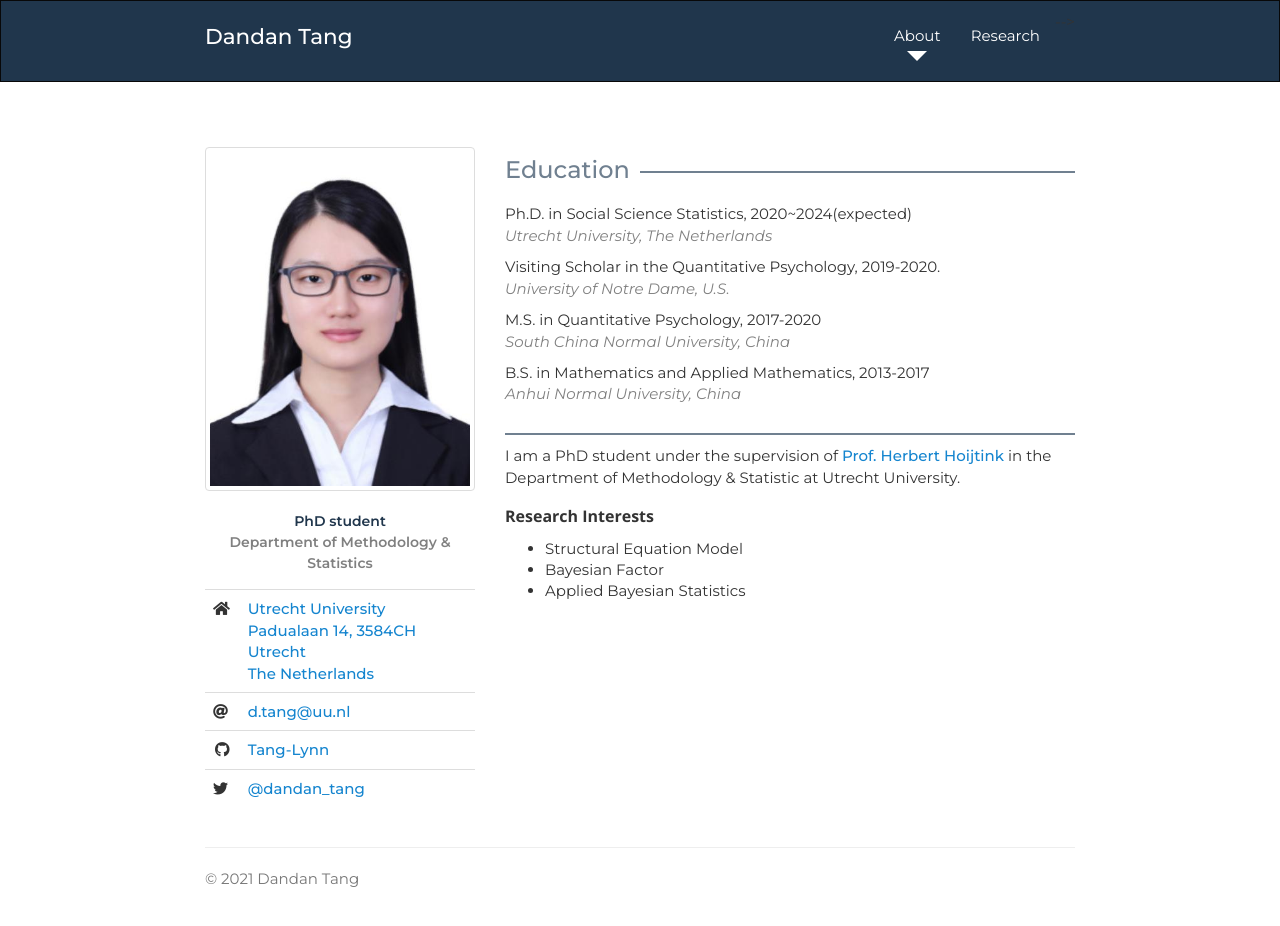
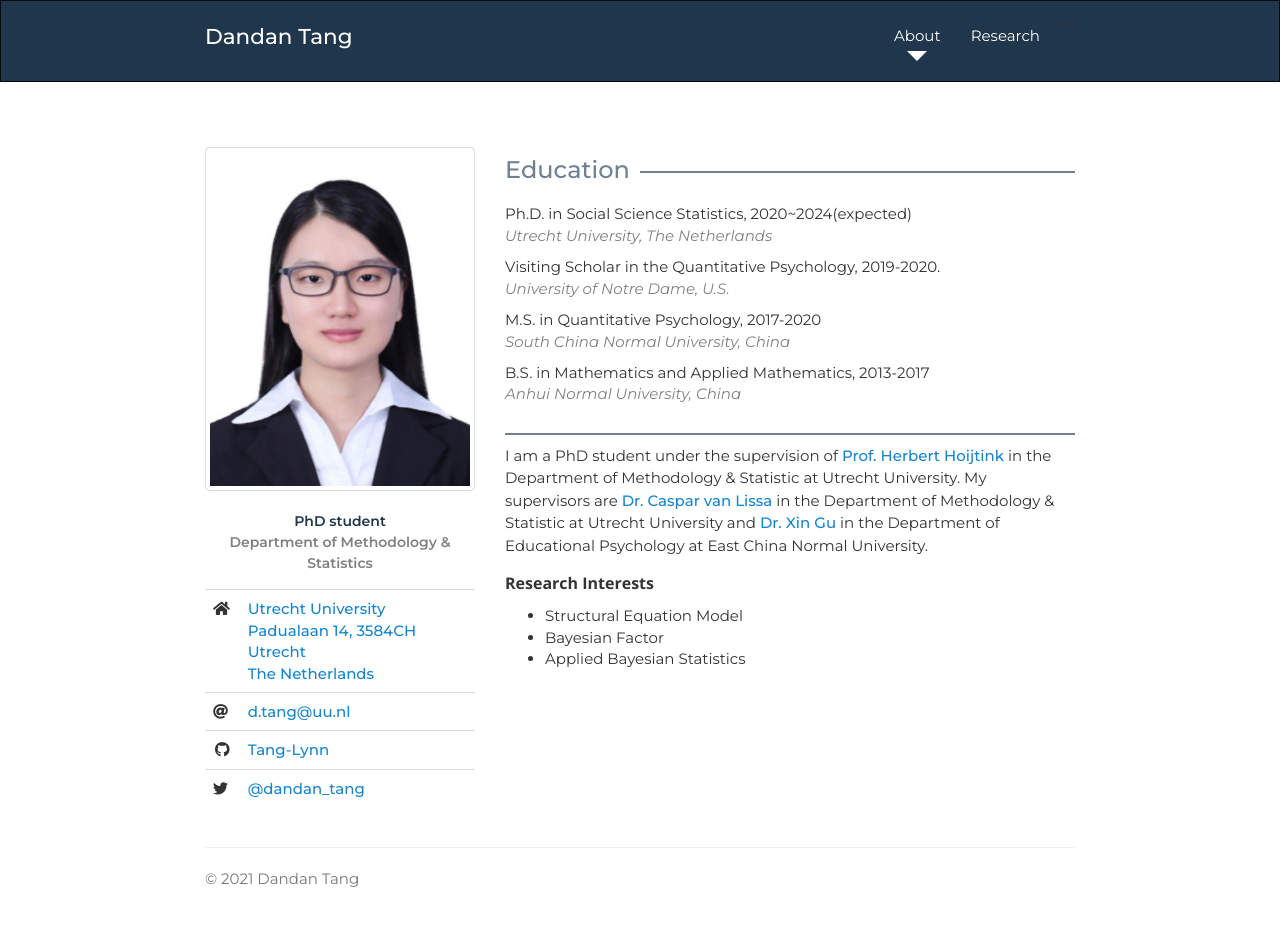
Before and after one commit to Tang-Lynn/tang-lynn.github.io, a Jekyll site: the page index.html, which Jekyll copies as it is, in a window 1280 px wide. Built offline with Jekyll 4.4.1, drawn with Linux system fonts in a browser that asks for light colours; nearby versions of some CDN libraries; a style sheet for code colours, icons or effects is not loaded.

Commit message:
Update index.html

```diff
--- a/index.html
+++ b/index.html
@@ -121,7 +121,7 @@
 
         <h3 class="push-down-4"></h3>
 
-        <p>I am a PhD student under the supervision of <a href= "https://www.uu.nl/staff/hhoijtink"> Prof. Herbert Hoijtink </a>in the Department of Methodology & Statistic at Utrecht University. </p>
+        <p>I am a PhD student under the supervision of <a href= "https://www.uu.nl/staff/hhoijtink"> Prof. Herbert Hoijtink </a>in the Department of Methodology & Statistic at Utrecht University. My supervisors are <a href= "https://www.uu.nl/staff/CJvanLissa"> Dr. Caspar van Lissa </a> in the Department of Methodology & Statistic at Utrecht University and <a href= "http://www.dep.ecnu.edu.cn/eng/06/6e/c16899a198254/page.htm"> Dr. Xin Gu </a> in the Department of Educational Psychology at East China Normal University.</p>
 	<p> </p>
             <b>Research Interests</b>
             <ul class="push-down-1">
```
